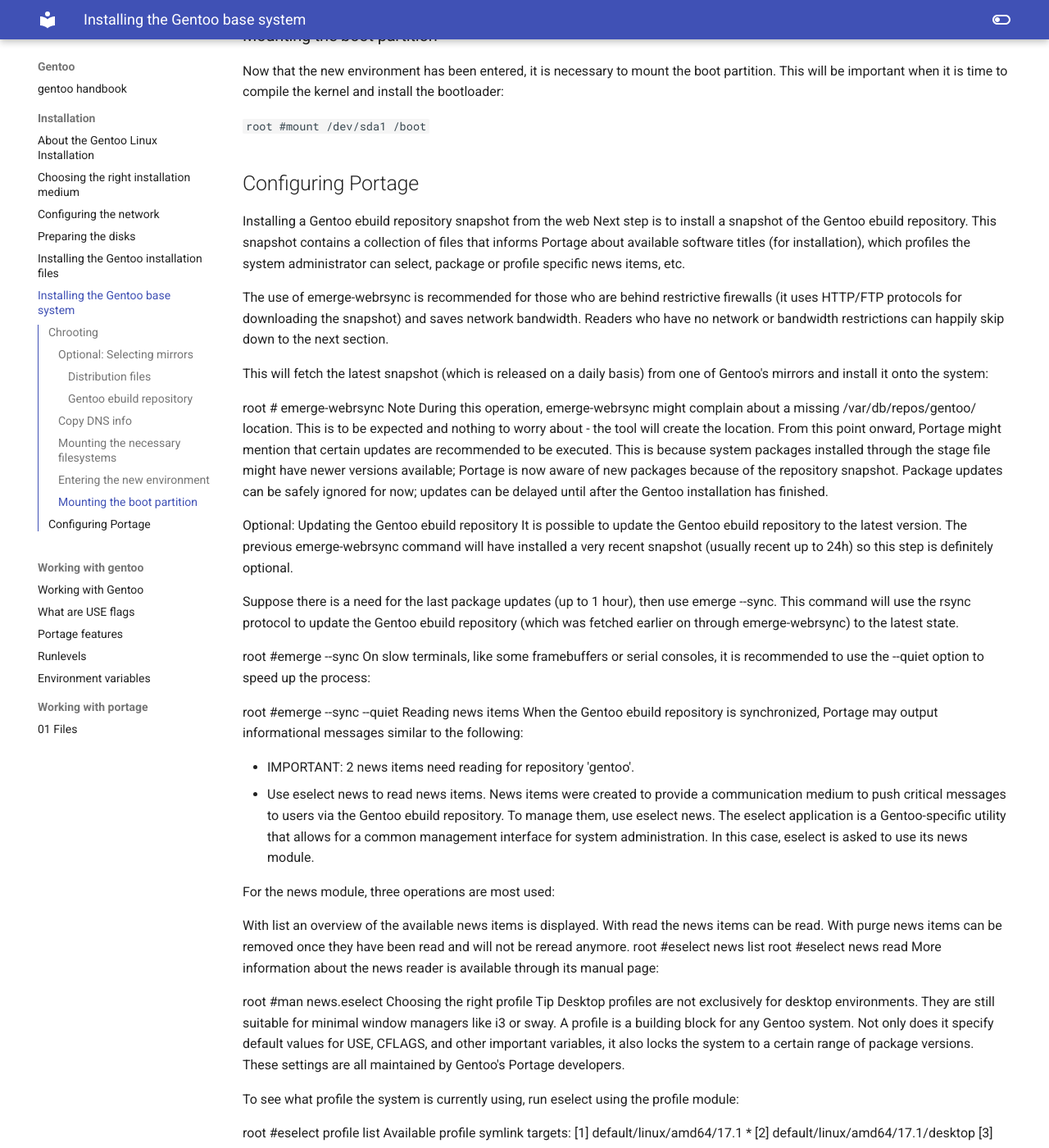
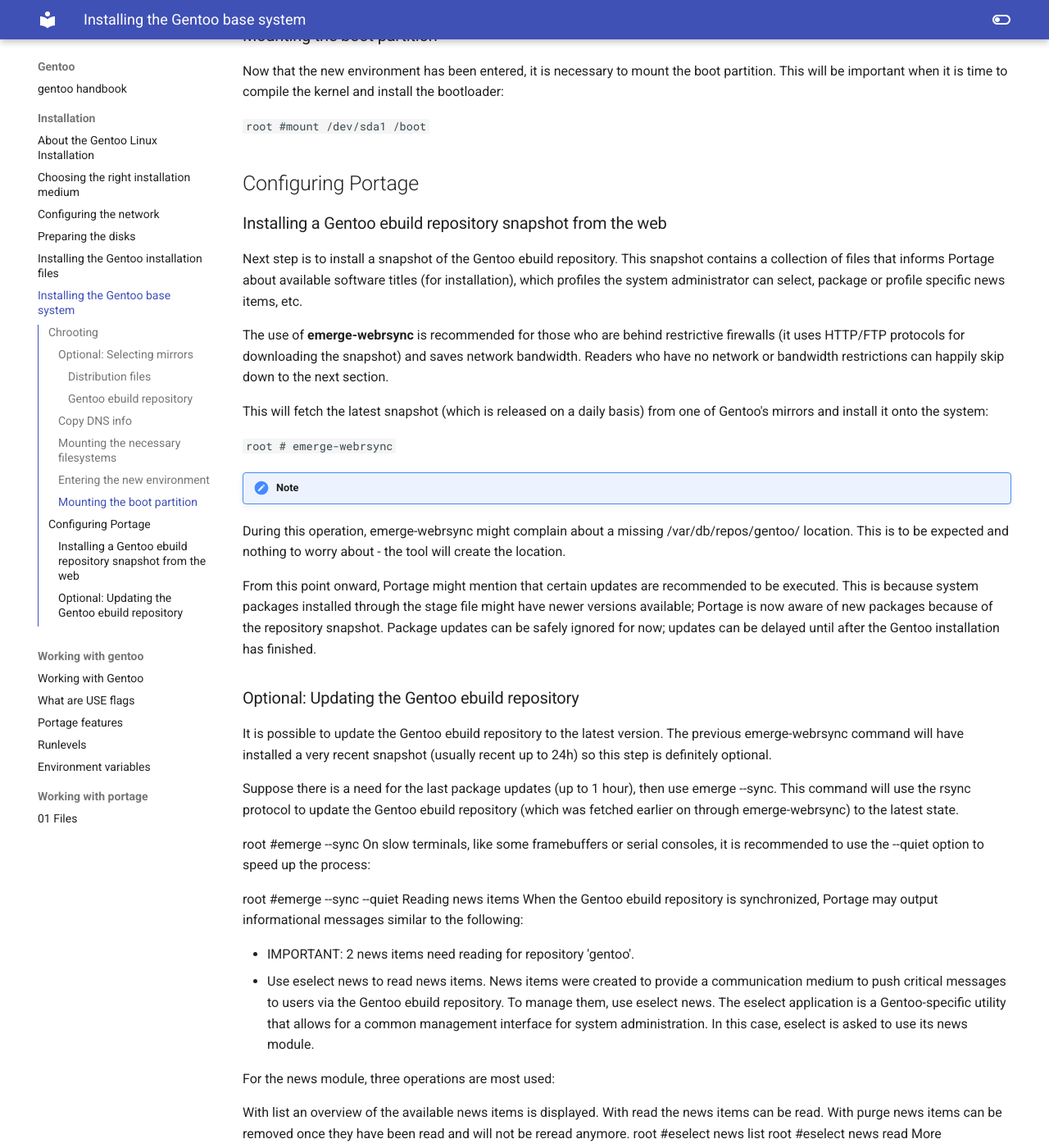
Before and after one commit to floviken/mkdocs, an MkDocs documentation site: the page built from docs/gentoo/installation/06-Installing the Gentoo base system.md, in a window 1280 px wide and 1400 px high, scrolled down 3507 px. Shown: the whole window at 82% size. Built offline with MkDocs 1.6.1 and Material for MkDocs 9.7.7, drawn with Linux system fonts in a browser that asks for light colours.

Commit message:
Update 06-Installing the Gentoo base system.md

```diff
--- a/docs/gentoo/installation/06-Installing the Gentoo base system.md
+++ b/docs/gentoo/installation/06-Installing the Gentoo base system.md
@@ -127,19 +127,24 @@
 
 ## Configuring Portage
 
-Installing a Gentoo ebuild repository snapshot from the web
+### Installing a Gentoo ebuild repository snapshot from the web
+
 Next step is to install a snapshot of the Gentoo ebuild repository. This snapshot contains a collection of files that informs Portage about available software titles (for installation), which profiles the system administrator can select, package or profile specific news items, etc.
 
-The use of emerge-webrsync is recommended for those who are behind restrictive firewalls (it uses HTTP/FTP protocols for downloading the snapshot) and saves network bandwidth. Readers who have no network or bandwidth restrictions can happily skip down to the next section.
+The use of **emerge-webrsync** is recommended for those who are behind restrictive firewalls (it uses HTTP/FTP protocols for downloading the snapshot) and saves network bandwidth. Readers who have no network or bandwidth restrictions can happily skip down to the next section.
 
 This will fetch the latest snapshot (which is released on a daily basis) from one of Gentoo's mirrors and install it onto the system:
 
-root # emerge-webrsync
- Note
+`root # emerge-webrsync`
+
+!!! Note
 During this operation, emerge-webrsync might complain about a missing /var/db/repos/gentoo/ location. This is to be expected and nothing to worry about - the tool will create the location.
+
+
 From this point onward, Portage might mention that certain updates are recommended to be executed. This is because system packages installed through the stage file might have newer versions available; Portage is now aware of new packages because of the repository snapshot. Package updates can be safely ignored for now; updates can be delayed until after the Gentoo installation has finished.
 
-Optional: Updating the Gentoo ebuild repository
+### Optional: Updating the Gentoo ebuild repository
+
 It is possible to update the Gentoo ebuild repository to the latest version. The previous emerge-webrsync command will have installed a very recent snapshot (usually recent up to 24h) so this step is definitely optional.
 
 Suppose there is a need for the last package updates (up to 1 hour), then use emerge --sync. This command will use the rsync protocol to update the Gentoo ebuild repository (which was fetched earlier on through emerge-webrsync) to the latest state.
```
